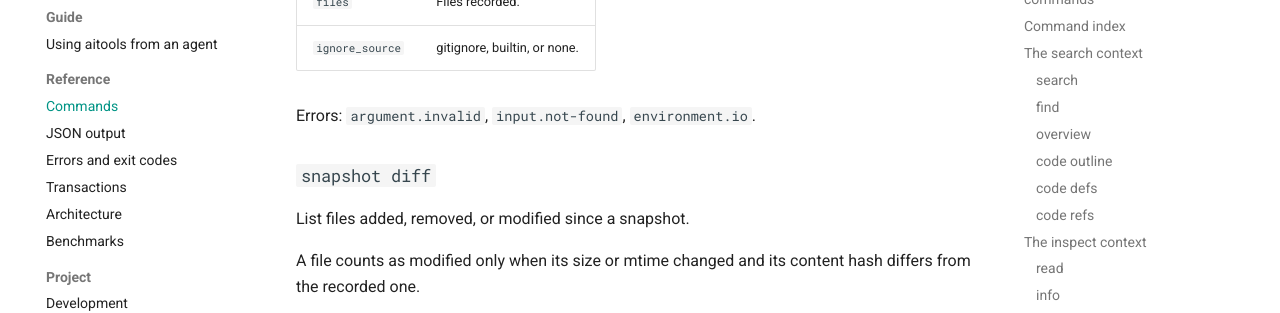
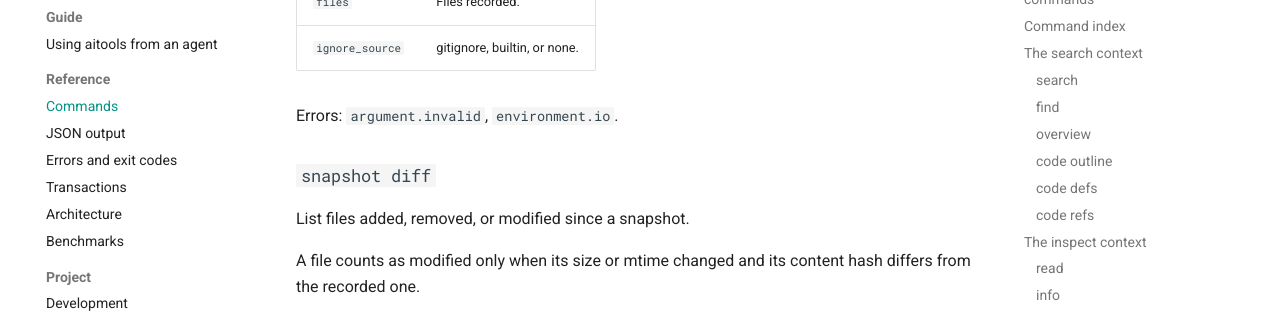
Before and after one commit to nerima-lisp/aitools, an MkDocs documentation site: the page built from docs/src/reference/commands.md, in a window 1280 px wide and 900 px high, scrolled down 30852 px. Shown: the part 154-467 px from the top of the window. Built offline with MkDocs 1.6.1 and Material for MkDocs 9.7.7, drawn with Linux system fonts in a browser that asks for light colours; comment, search, counter and statistics services are not loaded.

Commit message:
Preserve scan error contracts and add regressions

```diff
--- a/docs/src/reference/commands.md
+++ b/docs/src/reference/commands.md
@@ -720,7 +720,7 @@ Independent of the journal and of any tx; ignored files are left out unless --no
 | `files` | Files recorded. |
 | `ignore_source` | gitignore, builtin, or none. |
 
-Errors: `argument.invalid`, `input.not-found`, `environment.io`.
+Errors: `argument.invalid`, `environment.io`.
 
 ### `snapshot diff` {#snapshot-diff}
 
```
Also changed, not shown: docs/src/reference/errors.md (+1 -1 lines), 17 other files.
